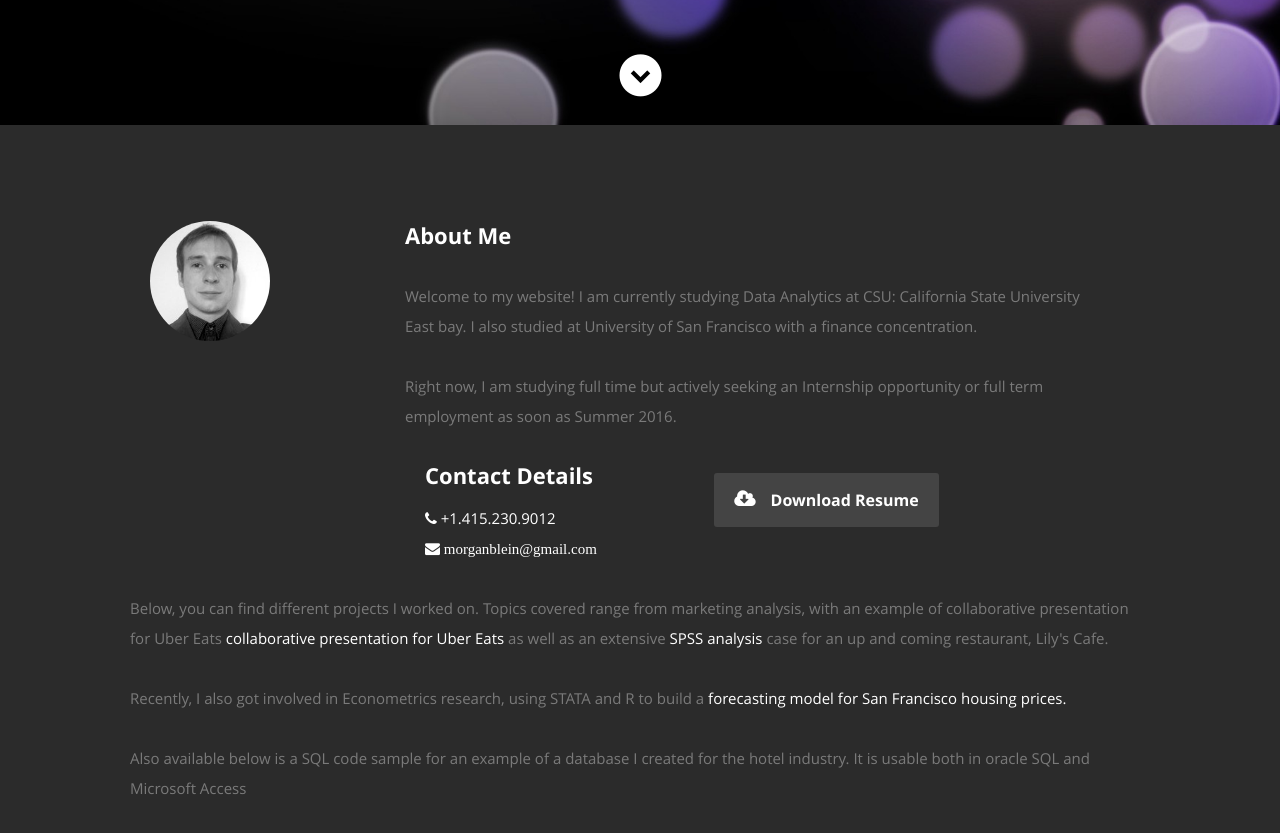
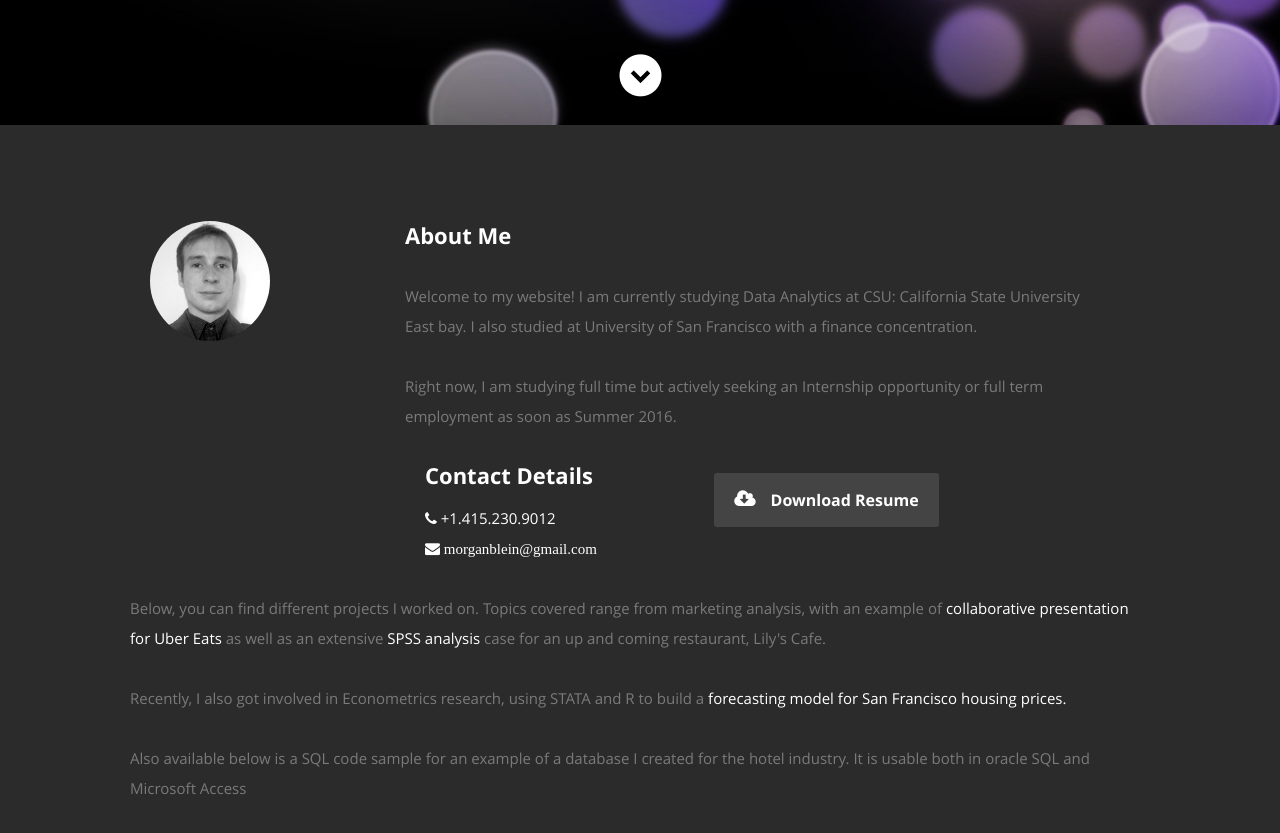
Before and after one commit to morganblein/morganblein.github.io, a plain HTML site: page index.html in a window 1280 px wide. Shown: the part 675-1508 px from the top of the page. Drawn offline with nearby package versions, Linux system fonts and the light colour scheme.

Commit message:
[new edition in the project desc

```diff
--- a/index.html
+++ b/index.html
@@ -114,7 +114,7 @@
 
 			</div>
 
-<p> Below, you can find different projects I worked on. Topics covered range from marketing analysis, with an example of collaborative presentation for Uber Eats <a href="files/UBER presentation.pdf" target="_blank">collaborative presentation for Uber Eats</a> as well as an extensive <a href="files/BLEIN_SPSS.pdf" target="_blank">SPSS analysis</a>  case for an up and coming restaurant, Lily's Cafe. </p>
+<p> Below, you can find different projects I worked on. Topics covered range from marketing analysis, with an example of <a href="files/UBER presentation.pdf" target="_blank">collaborative presentation for Uber Eats</a> as well as an extensive <a href="files/BLEIN_SPSS.pdf" target="_blank">SPSS analysis</a>  case for an up and coming restaurant, Lily's Cafe. </p>
 
 			<p> Recently, I also got involved in Econometrics research, using STATA and R to build a <a href="files/BLEIN_forecasting_home_prices.pdf" target="_blank">forecasting model for San Francisco housing prices.</a> </p>
 
```
Also changed, not shown: how to modify.txt (added).
